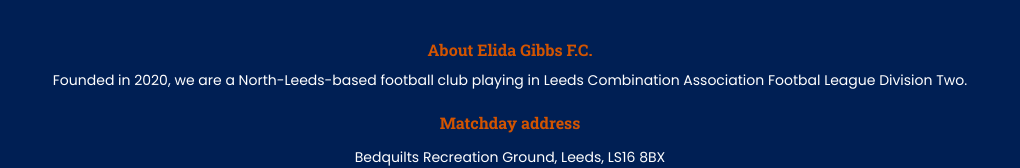
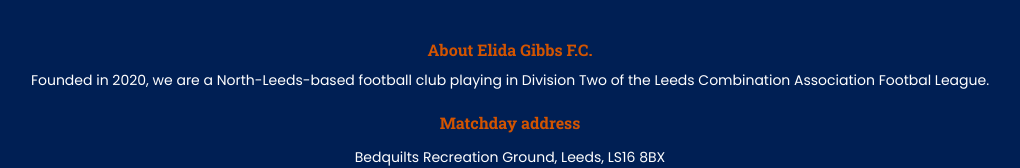
Before and after one commit to SO-1993/Elida-Gibbs-React-Website, a React (Vite) app: page / in a window 1280 px wide. Shown: the part 1131-1299 px from the top of the page, without its empty margins (130-1150 px from the left). Built offline with nearby package versions, Linux system fonts and the light colour scheme.

Commit message:
fixed grammar in footer

```diff
--- a/src/Footer.jsx
+++ b/src/Footer.jsx
@@ -8,7 +8,7 @@
           <h4>About Elida Gibbs F.C.</h4>
           <p>
             Founded in 2020, we are a North-Leeds-based football club playing in
-            Leeds Combination Association Footbal League Division Two.
+            Division Two of the Leeds Combination Association Footbal League.
           </p>
         </div>
       </div>
```
